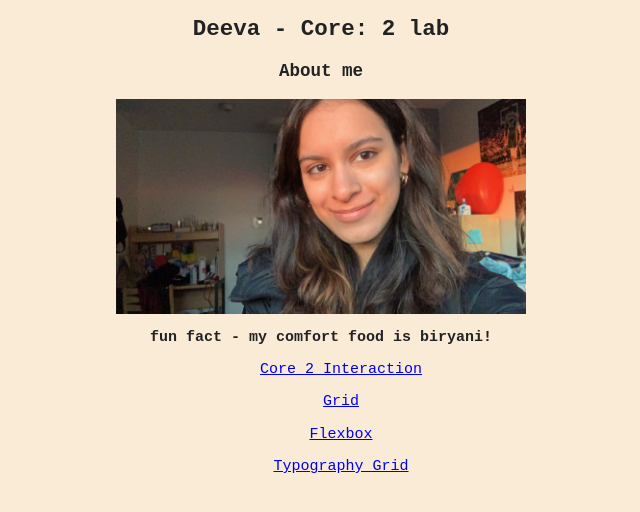
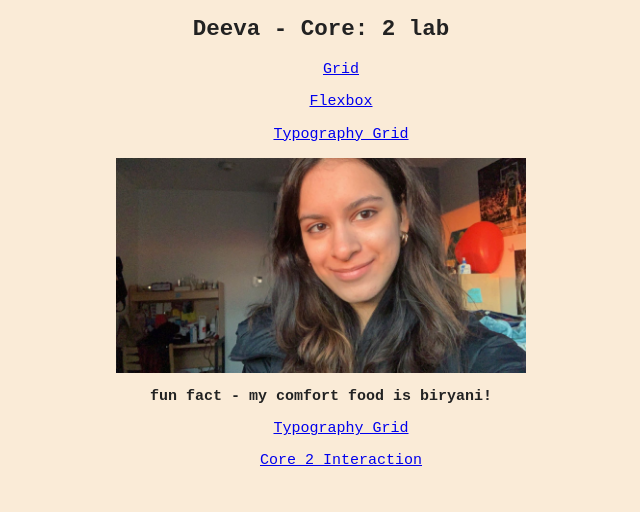
Before and after one commit to thomd112/core_2_int_lab, a website built with Parcel: page index.html in a window 1280 px wide. Shown: the part 58-570 px from the top of the page, without its empty margins (319-959 px from the left). Built offline with nearby package versions, Linux system fonts and the light colour scheme.

Commit message:
Update index.html

```diff
--- a/index.html
+++ b/index.html
@@ -29,16 +29,31 @@
   <h2>Deeva - Core: 2 lab</h2>
 
 
-<h3> About me</h3>
 
-<img src="me_image.jpg" width="410" height="215">
-<p><b>fun fact - my comfort food is biryani! </b> </p>
+  <div class="grid-container">
+    <div class="item1">
+      <ul><a href="sessions/week-2/css-grid.html">Grid</a></ul></div>
+    <div class="item2"><ul><a href="sessions/week-2/flexbox.html">Flexbox</a></ul></div>
+    <div class="item3"><ul><a href="sessions/week-3/typography.html">Typography Grid</a></ul>
+    </div>
+    <div class="item4"><img src="me_image.jpg" width="410" height="215"></div>
+    <div class="item5"><p><b>fun fact - my comfort food is biryani! </b> </p></div>
+    <div class="item6"><ul><a href="sessions/week-3/typography.html">Typography Grid</a></ul></div>
+  </div>
+
+
+
+
+
+
+<!-- <img src="me_image.jpg" width="410" height="215"> -->
+<!-- <p><b>fun fact - my comfort food is biryani! </b> </p> -->
 
 <ul><a href="sites/deeva_core_interaction/index.html">Core 2 Interaction</a></ul>
-
-<ul><a href="sessions/week-2/css-grid.html">Grid</a></ul>
-<ul><a href="sessions/week-2/flexbox.html">Flexbox</a></ul>
-<ul><a href="sessions/week-3/typography.html">Typography Grid</a></ul>
+<!--
+<ul><a href="sessions/week-2/css-grid.html">Grid</a></ul> -->
+<!-- <ul><a href="sessions/week-2/flexbox.html">Flexbox</a></ul> -->
+<!-- <ul><a href="sessions/week-3/typography.html">Typography Grid</a></ul> -->
 
 
 
```
